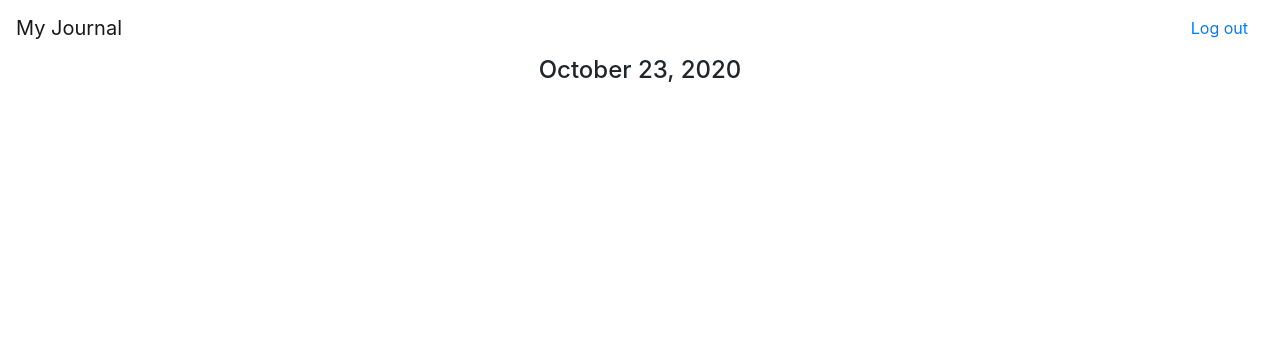
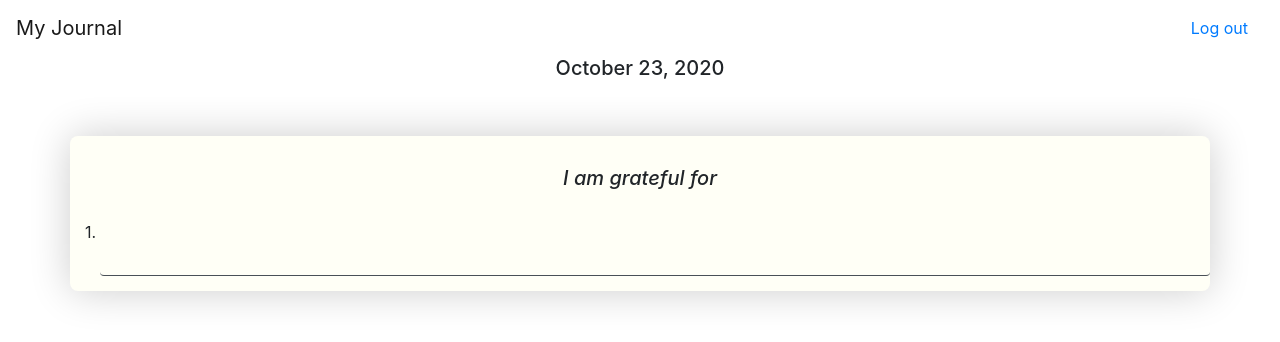
Before and after one commit to sukruthmk/5-min-journal, a React (Create React App) app in the folder frontend/: page /log in a window 1280 px wide. Shown: the top 342 px of the page. Built offline with nearby package versions, Linux system fonts and the light colour scheme.

Commit message:
Added input

```diff
--- a/frontend/src/components/CreateJournal/CreateJournal.js
+++ b/frontend/src/components/CreateJournal/CreateJournal.js
@@ -1,13 +1,60 @@
 // @flow
 
 import * as React from "react";
+import { Col, Container, Form, Row } from "react-bootstrap";
+import Styled from "styled-components";
 
 import DisplayDate from "./DisplayDate";
+
+const JournalContainer = Styled(Container)`
+  background: #FFFFF6;
+  border-radius: 8px;
+  box-shadow: 0px 0px 40px rgba(0, 0, 0, 0.2);
+  padding: 15px;
+`;
+
+const SubHeading = Styled.h5`
+  text-align: center;
+  padding-top: 15px;
+  padding-bottom: 15px;
+`;
+
+const InputContainer = Styled.div`
+  margin-top: 15px;
+`;
+
+const Input = Styled(Form.Control)`
+  background: transparent;
+  border: none;
+  border-bottom: 1px solid;
+  font-size: 12px;
+  margin-left: 15px;
+  &:focus {
+    background: transparent;
+    border-color: inherit;
+    box-shadow: none;
+    color: inherit;
+    outline: none;
+  }
+`;
 
 const CreateJournal = (): React.Node => {
   return (
     <div>
       <DisplayDate />
+      <br />
+      <br />
+      <JournalContainer>
+        <SubHeading>
+          <i> I am grateful for </i>
+        </SubHeading>
+        <Form>
+          <InputContainer>
+            <span>1.</span>
+            <Input type="text" placeholder="" />
+          </InputContainer>
+        </Form>
+      </JournalContainer>
     </div>
   );
 };
--- a/frontend/src/components/CreateJournal/DisplayDate.js
+++ b/frontend/src/components/CreateJournal/DisplayDate.js
@@ -1,4 +1,9 @@
 import * as React from "react";
+import Styled from "styled-components";
+
+const Heading = Styled.h5`
+  text-align: center;
+`;
 
 const DisplayDate = () => {
   const today = new Date();
@@ -6,9 +11,9 @@ const DisplayDate = () => {
   const date = today.getDate();
   const year = today.getFullYear();
   return (
-    <h4 align="center">
+    <Heading>
       {month} {date}, {year}
-    </h4>
+    </Heading>
   );
 };
 
```
